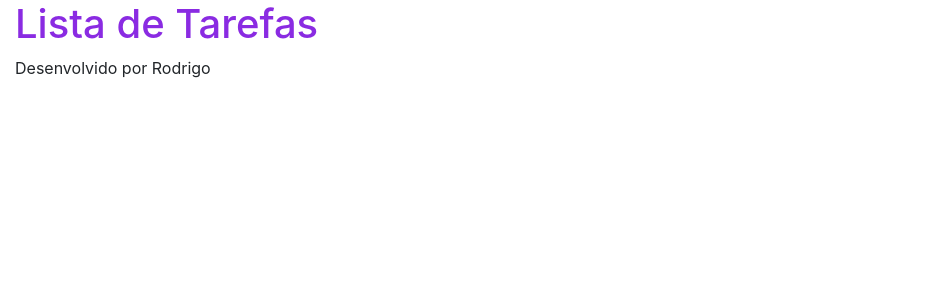
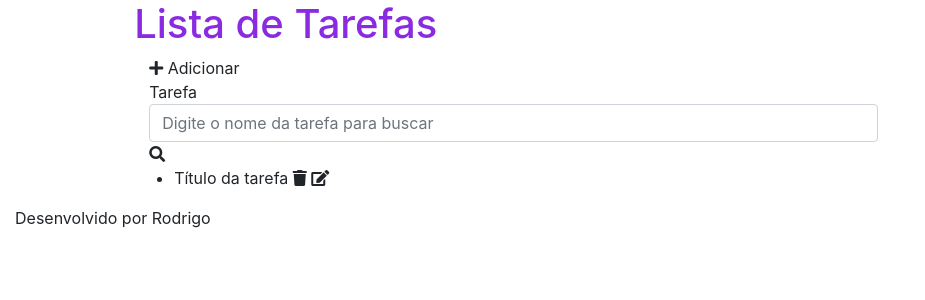
Before and after one commit to rodrigoyuri/to-do-python, a Django app: template tasks/templates/tasks/list.html in a window 1280 px wide. Shown: the part 56-356 px from the top of the page, without its empty margins (0-925 px from the left). Run offline with Django 3.2, Linux system fonts and the light colour scheme; the template is opened without the code that fills it, so the values that code supplies are empty; some libraries are stand-ins or nearby versions.

Commit message:
list layout

```diff
--- a/tasks/templates/tasks/list.html
+++ b/tasks/templates/tasks/list.html
@@ -5,5 +5,21 @@
 {% endblock %}
 
 {% block content %}
-    <h1>Lista de Tarefas</h1>
+    <div class="offset-1 col-10 list-div">
+        <h1>Lista de Tarefas</h1>
+        <div class="col-2 add-div">
+            <i class="fas fa-plus"></i> Adicionar Tarefa
+        </div>
+        <div class="col-9 search-div">
+            <input class="form-control" type="text" name="search" id="search" placeholder="Digite o nome da tarefa para buscar">
+            <i class="fas fa-search"></i>
+        </div>
+        <ul class="task-list">
+            <li class="task-item">
+                <span>Título da tarefa</span>
+                <span><i class="fas fa-trash"></i></span>
+                <span><i class="fas fa-edit"></i></span>
+            </li>
+        </ul>
+    </div>
 {% endblock %}
```
